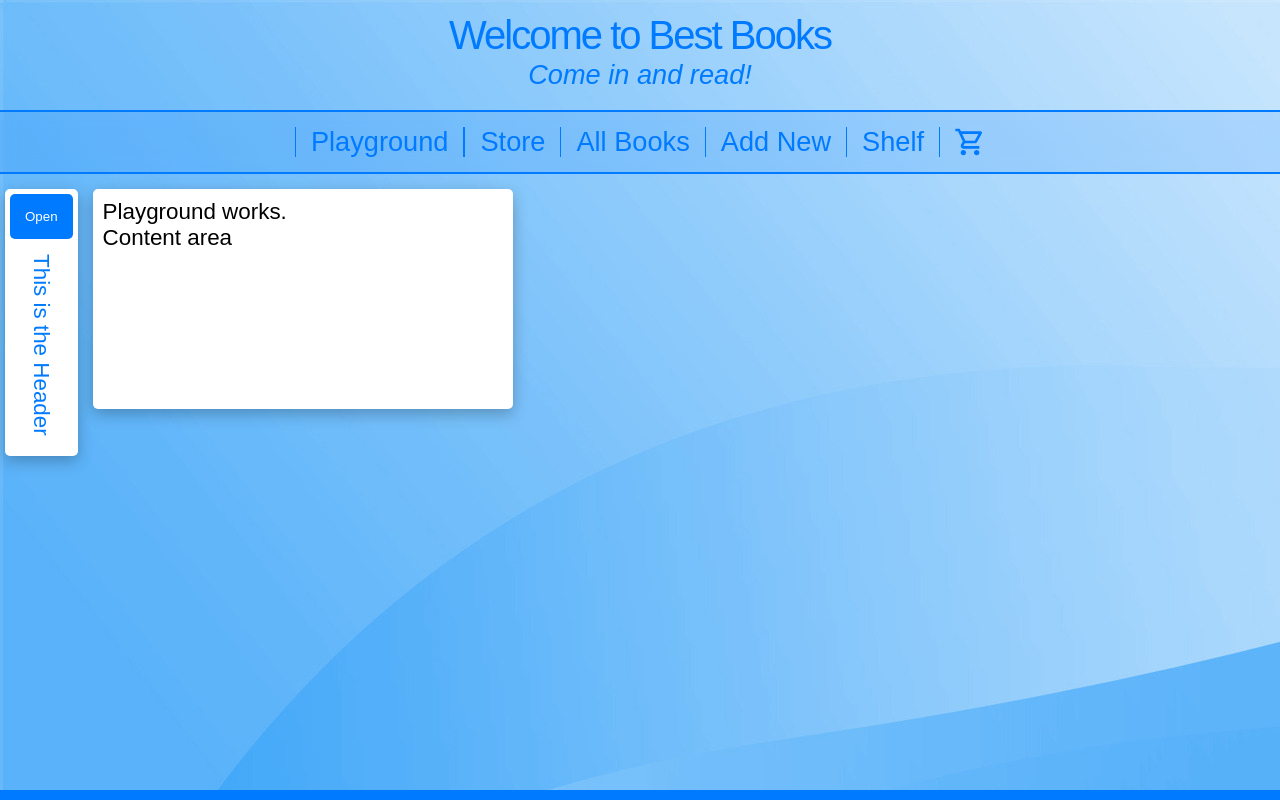
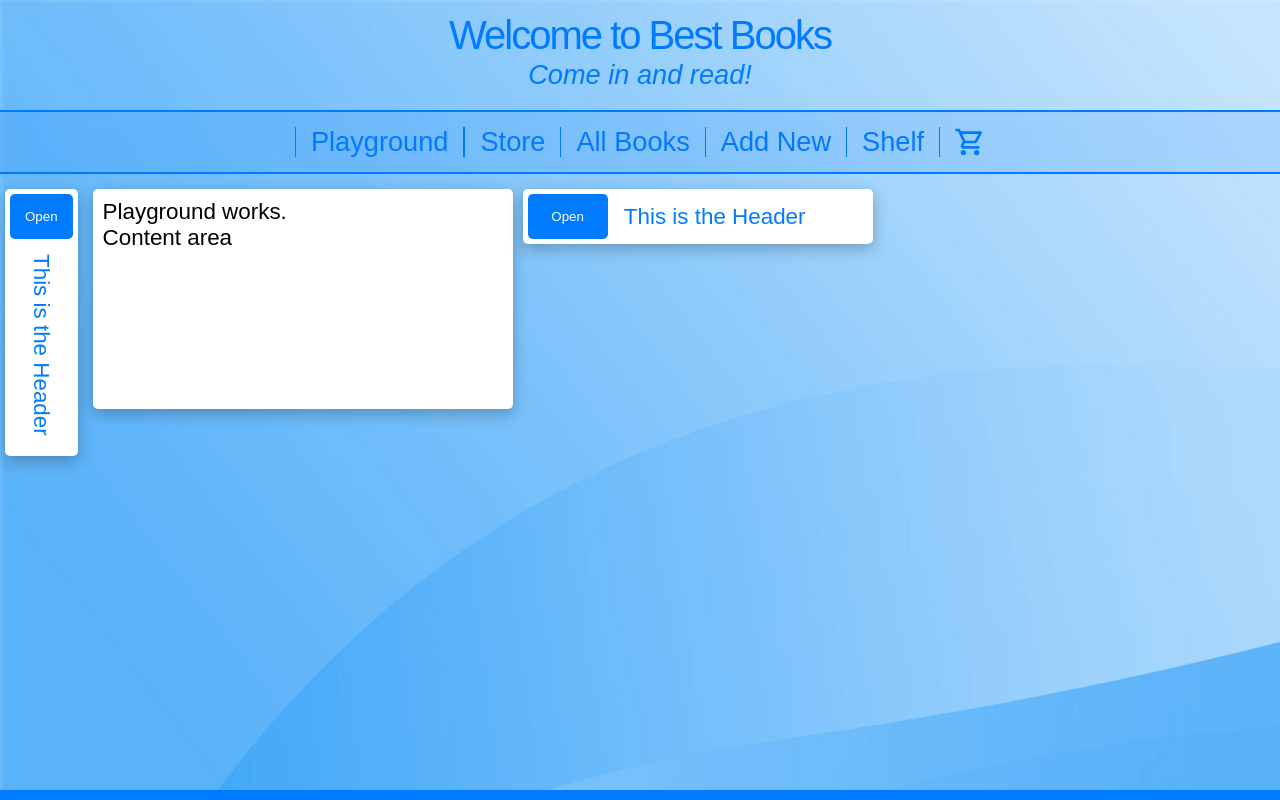
Before and after one commit to hinzberg/best-books-angular-learning, an Angular app: page / in a window 1280 px wide. Built offline with nearby package versions, Linux system fonts and the light colour scheme.

Commit message:
Rollout Component

```diff
--- a/src/app/Components/playground/playground.component.html
+++ b/src/app/Components/playground/playground.component.html
@@ -1,10 +1,14 @@
 <div class="parentContainer">
+  <app-drawer-panel [isOpen]="false" header="This is the Header">
+    <div class="drawerContent">This is some nice content</div>
+    <div class="drawerContent">Only visible when open</div>
+  </app-drawer-panel>
 
-    <app-drawer-panel [isOpen]="false" header="This is the Header">
-        <div class="drawerContent">This is some nice content</div>
-        <div class="drawerContent">Only visible when open</div>
-    </app-drawer-panel>
+  <div class="childContainer">Playground works.<br />Content area</div>
 
-<div class="childContainer">Playground works.<br/>Content area</div>
-
+  <app-rolldown-panel [isOpen]="false" header="This is the Header">
+    <div class="drawerContent">This is some nice content</div>
+    <div class="drawerContent">Only visible when open</div>
+    <div class="drawerContent">Hello World</div>
+  </app-rolldown-panel>
 </div>
--- a/src/app/Components/playground/playground.component.ts
+++ b/src/app/Components/playground/playground.component.ts
@@ -1,10 +1,11 @@
 import { Component } from '@angular/core';
 import { DrawerPanelComponent } from '../drawer-panel/drawer-panel.component';
+import { RolldownPanelComponent } from '../rolldown-panel/rolldown-panel.component';
 
 @Component({
   selector: 'app-playground',
   standalone: true,
-  imports: [DrawerPanelComponent],
+  imports: [DrawerPanelComponent, RolldownPanelComponent],
   templateUrl: './playground.component.html',
   styleUrl: './playground.component.css',
 })
--- /dev/null
+++ b/src/app/Components/rolldown-panel/rolldown-panel.component.css
@@ -0,0 +1,58 @@
+:host {
+  z-index: 2;
+  padding: 0px;
+  margin: 5px;
+  box-shadow: rgba(0, 0, 0, 0.25) 0px 5px 15px;
+  color: black;
+  background-color: var(--primary-background-color);
+  font-family: Arial, Helvetica, sans-serif;
+  border-radius: var(--primary-corner-radius);
+  /*
+  position: absolute;
+ */
+
+  display: flex;
+  justify-content: stretch;
+  flex-direction: row;
+
+  .rollout-content {
+    width: 0;
+    height: 0;
+    overflow-x: hidden;
+    transition: height 0.2s ease;
+    display: flex;
+    justify-content: stretch;
+    flex-direction: column;
+    width: 350px;
+    height: 100%;
+  }
+
+  .rollout-header {
+    display: flex;
+    flex-direction: row;
+    justify-content: flex-start;
+    align-items: center;
+    font-size: 1.4rem;
+    font-weight: 400;
+    font-family: "Arial";
+    color: var(--primary-color);
+    gap: 0.5em;
+    margin-right: 20px;
+  }
+
+  button {
+    margin: 5px;
+    padding: 15px;
+    border: 0px;
+    width: 80px;
+    border-radius: var(--primary-corner-radius);
+
+    color: var(--primary-background-color);
+    background-color: var(--primary-color);
+
+    &:hover {
+      color: var(--primary-background-color);
+      background-color: var(--primary-color);
+    }
+  }
+}
--- /dev/null
+++ b/src/app/Components/rolldown-panel/rolldown-panel.component.html
@@ -0,0 +1,9 @@
+<div class="rollout-content">
+  <div class="rollout-header">
+    <button (click)="toggle()" icon="chevron-double-right" size="large">
+      @if(isOpen) { Close } @else { Open }
+    </button>
+    {{ header }}
+  </div>
+  @if(isOpen) { <ng-content/> }
+</div>
--- /dev/null
+++ b/src/app/Components/rolldown-panel/rolldown-panel.component.ts
@@ -0,0 +1,23 @@
+import { ChangeDetectionStrategy, Component, Input } from '@angular/core';
+import { NgIf } from '@angular/common';
+
+@Component({
+  selector: 'app-rolldown-panel',
+  standalone: true,
+  imports: [NgIf],
+  templateUrl: './rolldown-panel.component.html',
+  styleUrl: './rolldown-panel.component.css',
+  changeDetection: ChangeDetectionStrategy.OnPush,
+})
+
+export class RolldownPanelComponent {
+  @Input()
+  public isOpen: boolean = true;
+
+  @Input()
+  public header: string = '';
+
+  toggle() {
+    this.isOpen = !this.isOpen;
+  }
+}
```
